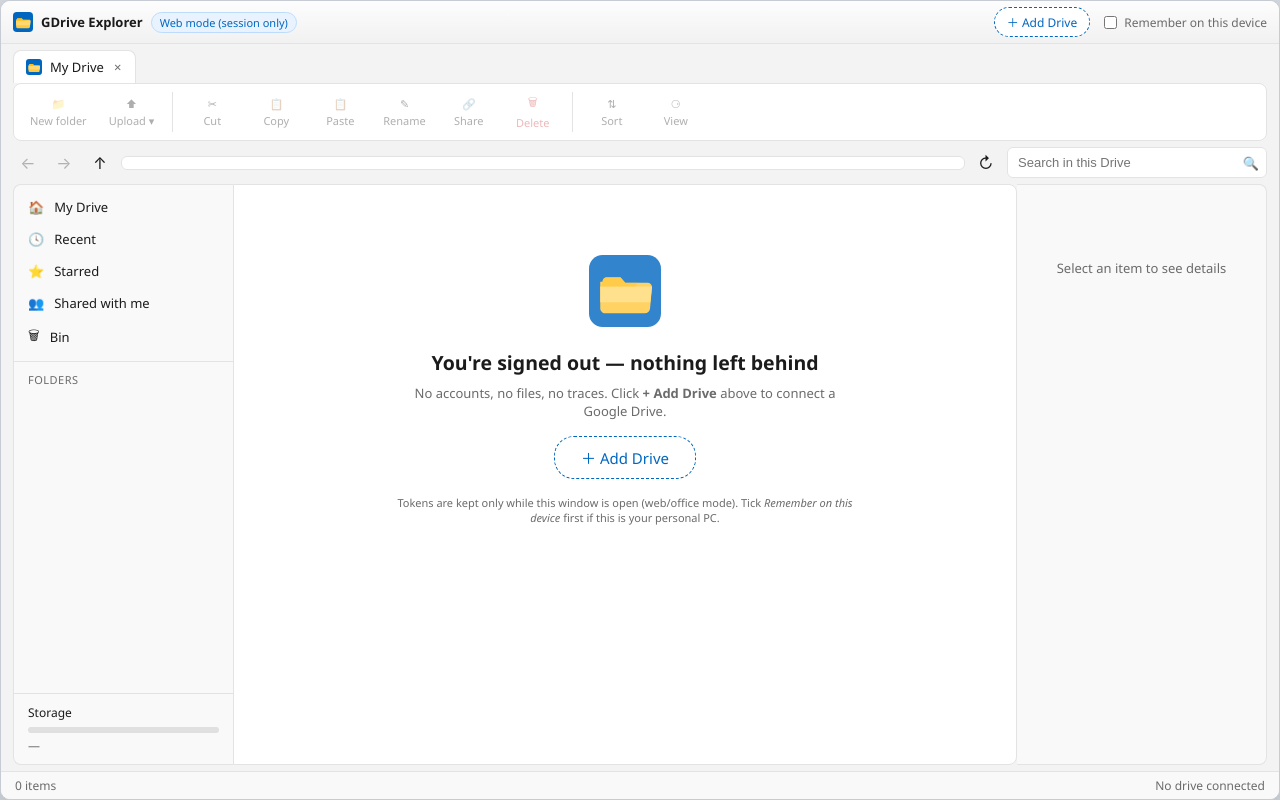
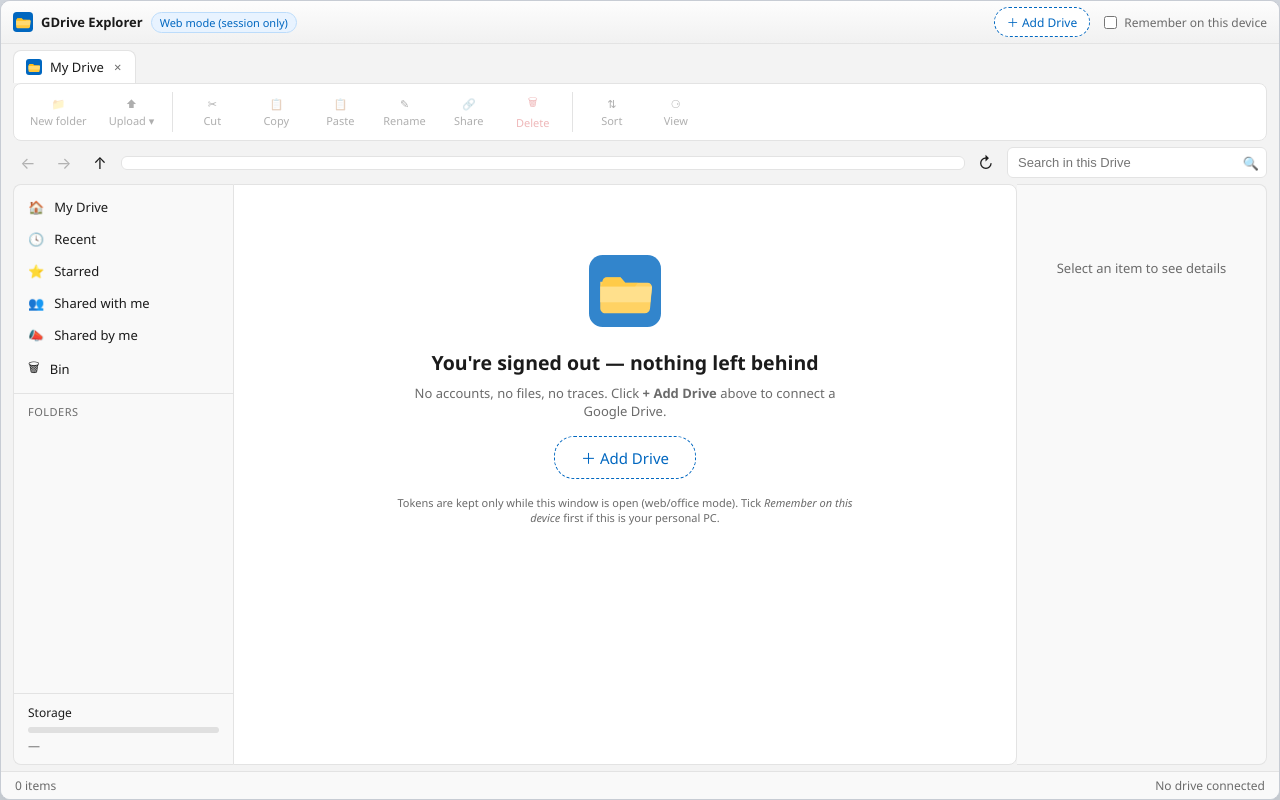
Before and after one commit to agktech/gdrive-explorer, a plain HTML site: page index.html in a window 1280 px wide. Drawn offline with Linux system fonts and the light colour scheme.

Commit message:
Sharing states + Shared by me tab + Upload fix

```diff
--- a/index.html
+++ b/index.html
@@ -84,6 +84,7 @@
         <div class="side-item" data-view="recent">&#128339;<span>Recent</span></div>
         <div class="side-item" data-view="starred">&#11088;<span>Starred</span></div>
         <div class="side-item" data-view="shared">&#128101;<span>Shared with me</span></div>
+        <div class="side-item" data-view="sharedbyme">&#128227;<span>Shared by me</span></div>
         <div class="side-item" data-view="trash">&#128465;<span>Bin</span></div>
       </div>
       <div class="side-label">Folders</div>
```
